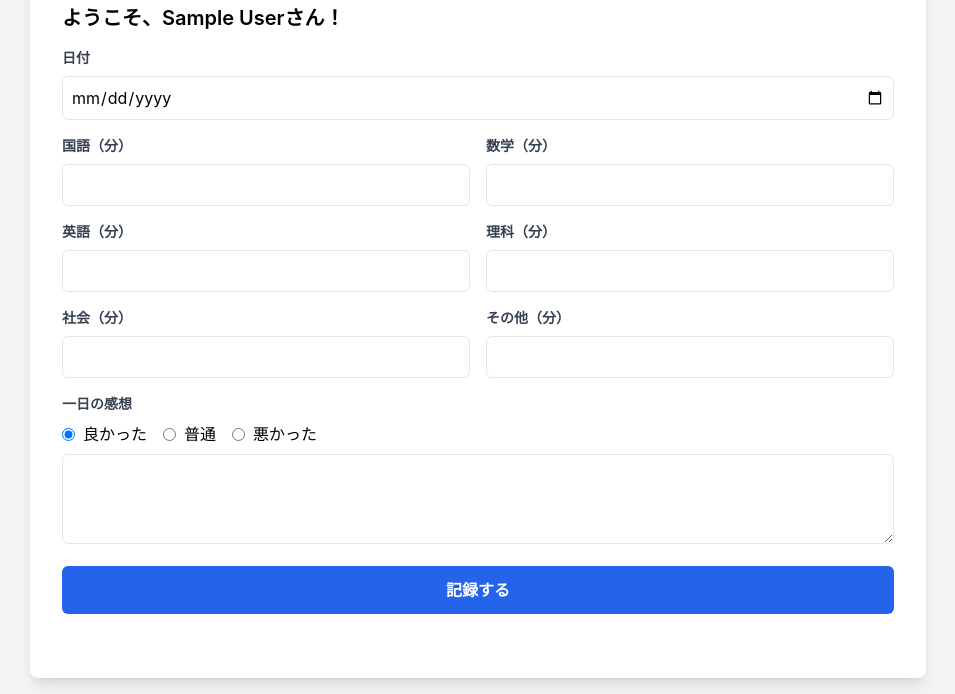
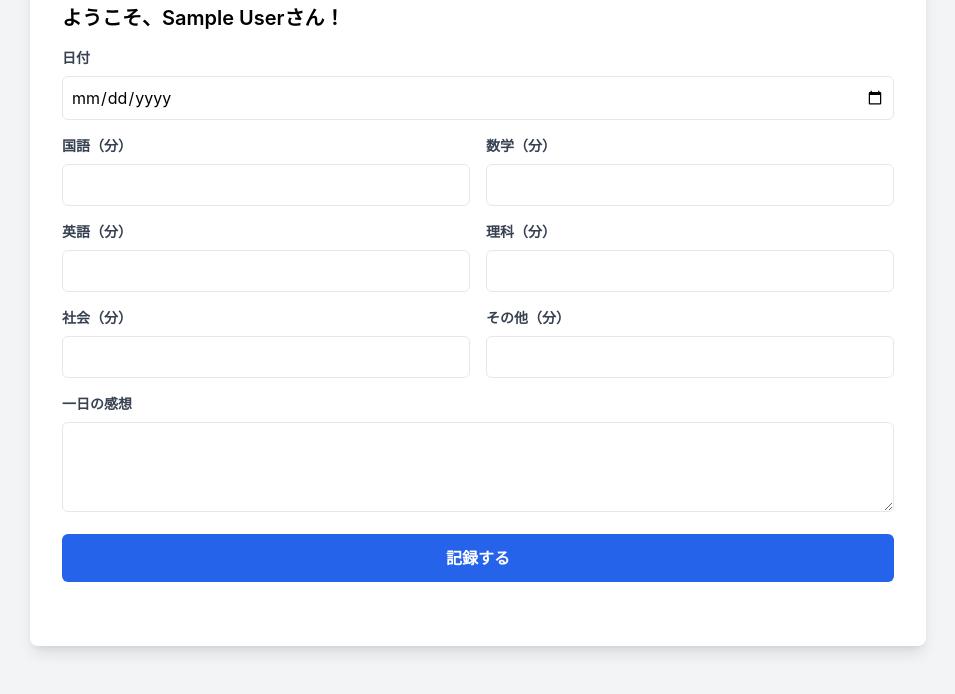
Before and after one commit to tikatika1234/3ES_study_manager, a website: page record.html in a window 1280 px wide. Shown: the part 108-802 px from the top of the page, without its empty margins (162-1117 px from the left). Drawn offline with nearby package versions, Linux system fonts and the light colour scheme; no server answers; sample sign-in values are in the browser's storage.

Commit message:
Update record.html

```diff
--- a/record.html
+++ b/record.html
@@ -54,20 +54,6 @@
 
             <div>
                 <label class="block text-gray-700 text-sm font-bold mb-2">一日の感想</label>
-                <div class="flex space-x-4 mb-2">
-                    <label class="inline-flex items-center">
-                        <input type="radio" name="commentType" value="good" class="form-radio" checked>
-                        <span class="ml-2">良かった</span>
-                    </label>
-                    <label class="inline-flex items-center">
-                        <input type="radio" name="commentType" value="normal" class="form-radio">
-                        <span class="ml-2">普通</span>
-                    </label>
-                    <label class="inline-flex items-center">
-                        <input type="radio" name="commentType" value="bad" class="form-radio">
-                        <span class="ml-2">悪かった</span>
-                    </label>
-                </div>
                 <textarea id="dailyCommentText" name="dailyComment" rows="3" class="w-full p-2 border rounded-md" required></textarea>
             </div>
 
```
